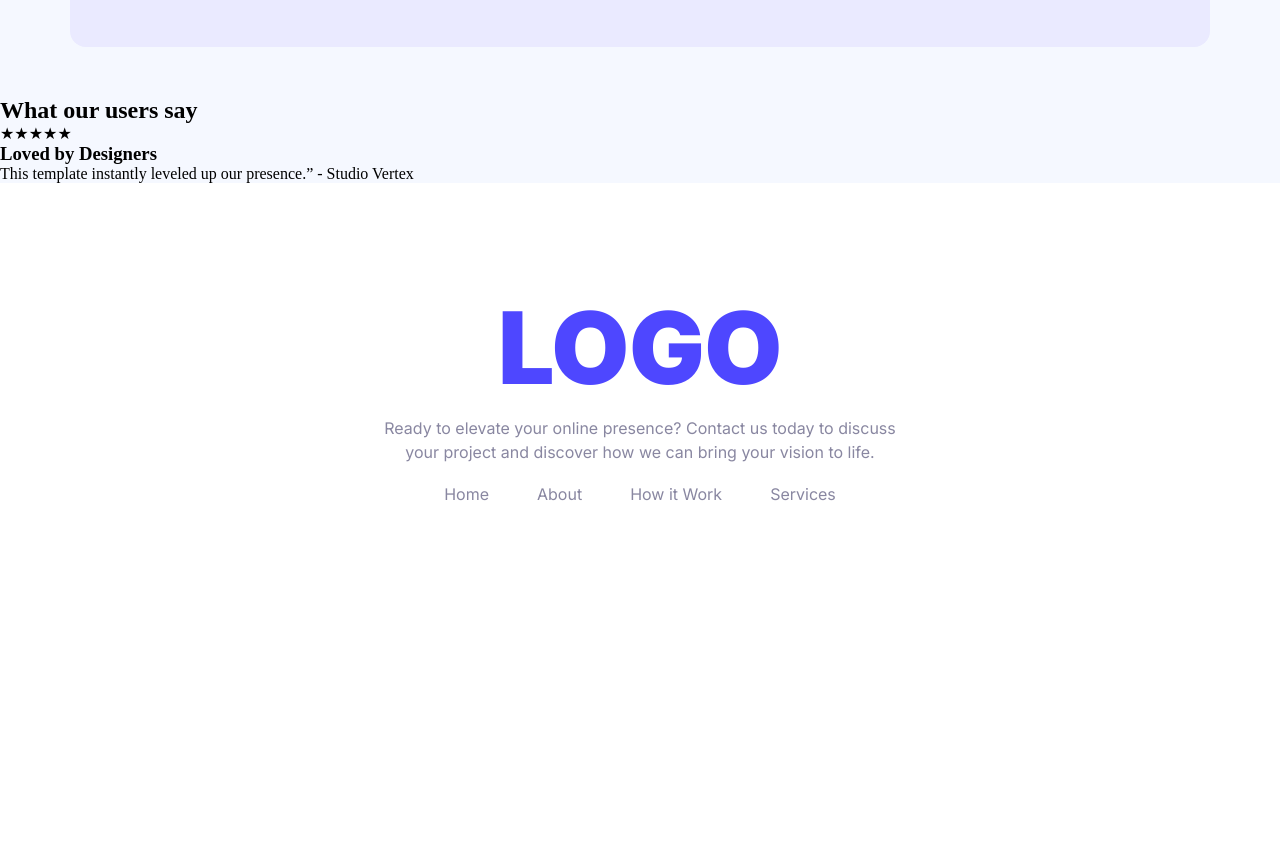
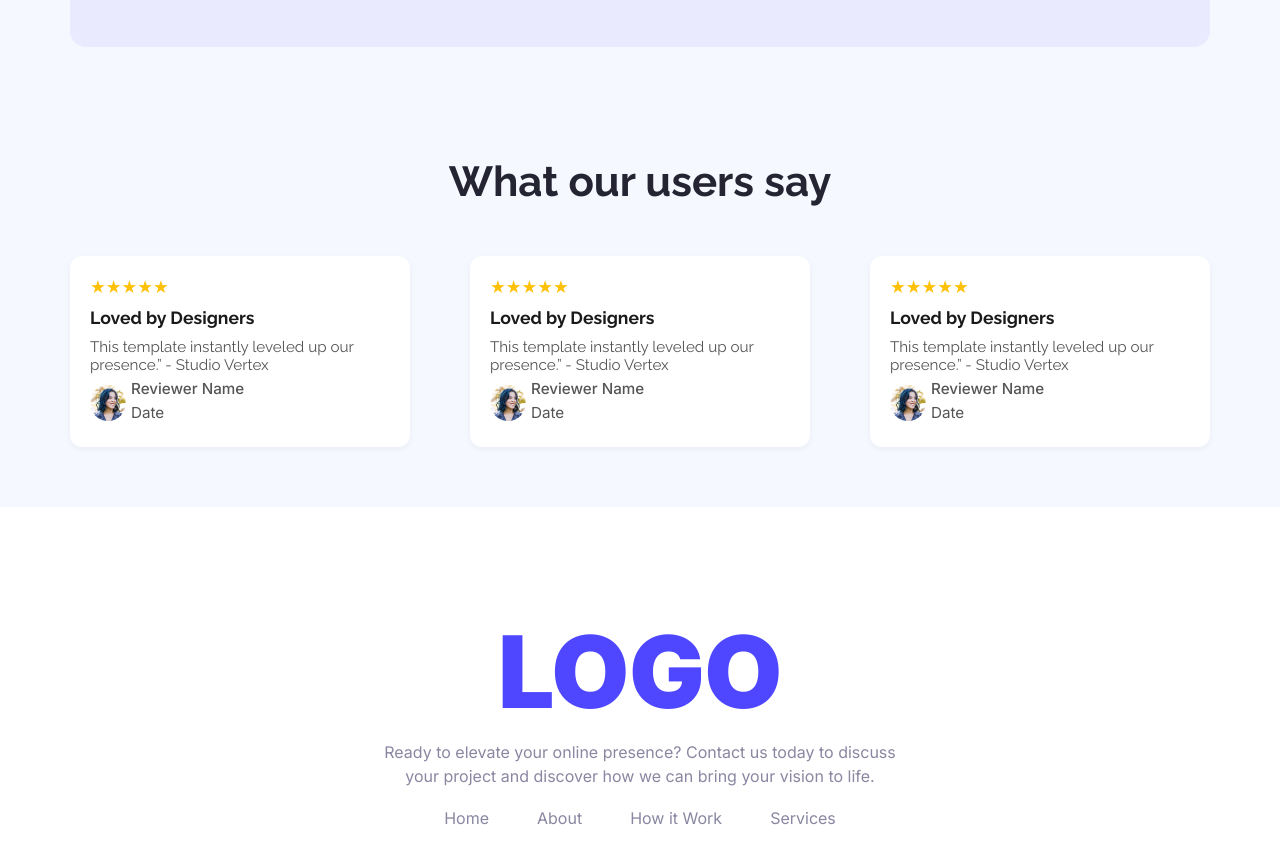
Before and after one commit to jannatulfardusnisha/my-first-web-assignment, a plain HTML site: page index.html in a window 1280 px wide. Shown: the part 1457-2320 px from the top of the page. Before the commit the page ends 2064 px from the top, so only its background shows below. Drawn offline with Linux system fonts and the light colour scheme.

Commit message:
review complete

```diff
--- a/index.html
+++ b/index.html
@@ -75,7 +75,47 @@
             <p>
               This template instantly leveled up our presence.” - Studio Vertex
             </p>
+            <div class="reviewr-info">
+              <img src="images/avatar.png" alt="">
+              <div class="info">
+                <p class="name">Reviewer Name</p>
+                <p class="date">Date</p>
+              </div>
+            </div>
     </div>
+    <div class="card">
+      <div class="star-design">
+        ★★★★★
+      </div>
+      <h3>Loved by Designers</h3>
+            <p>
+              This template instantly leveled up our presence.” - Studio Vertex
+            </p>
+            <div class="reviewr-info">
+              <img src="images/avatar.png" alt="">
+              <div class="info">
+                <p class="name">Reviewer Name</p>
+                <p class="date">Date</p>
+              </div>
+            </div>
+    </div>
+    <div class="card">
+      <div class="star-design">
+        ★★★★★
+      </div>
+      <h3>Loved by Designers</h3>
+            <p>
+              This template instantly leveled up our presence.” - Studio Vertex
+            </p>
+            <div class="reviewr-info">
+              <img src="images/avatar.png" alt="">
+              <div class="info">
+                <p class="name">Reviewer Name</p>
+                <p class="date">Date</p>
+              </div>
+            </div>
+    </div>
+
   </div>
 </section>
 
--- a/styles/assignment.css
+++ b/styles/assignment.css
@@ -239,3 +239,84 @@ color: #8987a1;
   font-family: Inter;
 
 }
+/* review */
+.review{
+ background-color: #f6f8ff;
+  padding: 60px 0;
+  text-align: center;
+  font-family: Raleway;
+  gap: 50px;
+  display: grid;
+  max-width: 1140px;
+  margin: 0 auto;
+}
+.review h2{
+color: #252432;
+  text-align: center;
+
+  font-size: 42px;
+  font-style: normal;
+  font-weight: 700;
+  line-height: normal;
+}
+.content-review{
+display: flex;
+gap: 20px;
+justify-content: space-between;
+}
+.card{
+background-color: white;
+  border-radius: 12px;
+  box-shadow: 0 2px 6px rgba(0, 0, 0, 0.05);
+  padding: 20px;
+  max-width: 300px;
+  text-align: left;
+}
+.card h3{
+font-size: 1.1rem;
+margin-bottom: 10px;
+color: #1a1a1a;
+
+}
+.card p{
+color: #555;
+font-size: 0.95rem;
+gap: 5px;
+margin-bottom: 5px;
+
+}
+.star-design{
+ color: #ffc107;
+  font-size: 1.1rem;
+  margin-bottom: 10px;
+
+}
+.reviewr-info{
+display: flex;
+  align-items: center;
+  gap: 5px;
+}
+.reviewr-info img{
+ width: 36px;
+  height: 36px;
+  border-radius: 50%;
+}
+.info{
+display: flex;
+height: fit-content;
+flex-direction: column;
+justify-content: center;
+}
+.name{
+color: #6b6a6a;
+  font-family: Inter;
+  font-weight: 500;
+  font-size: 0.9rem;
+
+}
+.date{
+  font-family: Inter;
+  font-size: 0.8rem;
+  color: #888;
+  margin: 0;
+}
```
